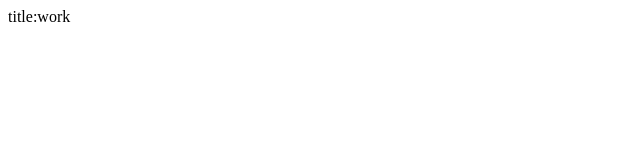
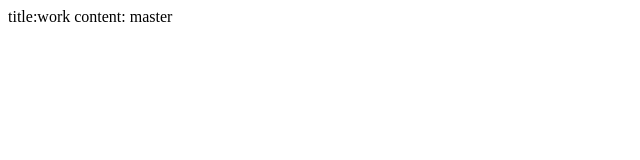
Before and after one commit to jaeeedev/work, a plain HTML site: page work.html in a window 1280 px wide. Shown: the whole page, without its empty margins (0-640 px from the left). Drawn offline with Linux system fonts and the light colour scheme.

Commit message:
work master

```diff
--- a/work.html
+++ b/work.html
@@ -7,6 +7,6 @@
     <title>Document</title>
   </head>
   <body>
-    title:work
+    title:work content: master
   </body>
 </html>
```
